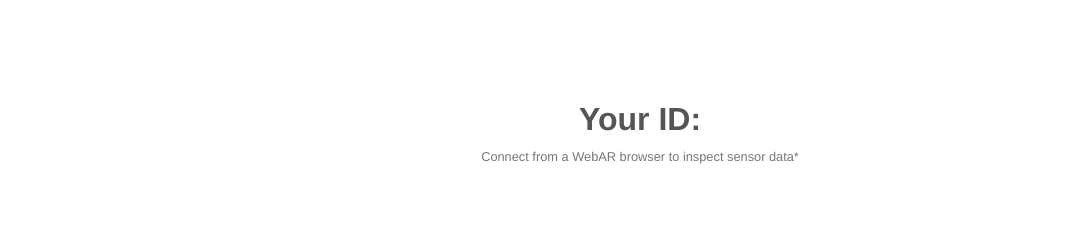
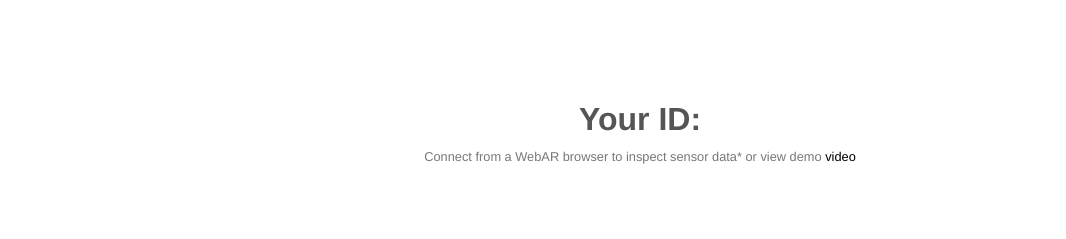
Before and after one commit to pwambach/webar-spectator, a website built with webpack: page index.html in a window 1280 px wide. Shown: the top 239 px of the page, without its empty margins (0-1066 px from the left). Built offline with nearby package versions, Linux system fonts and the light colour scheme; animation ran at ten frames a second; what p2p-client, three-orbit-controls would draw is missing.

Commit message:
add demo video link in subtitle

```diff
--- a/index.html
+++ b/index.html
@@ -58,7 +58,7 @@
 <body>
   <div id="header">
     <h1 id="title">WebAR Spectator</h1>
-    <h2 id="subtitle">Connect from a WebAR browser to inspect sensor data*</h2>
+    <h2 id="subtitle">Connect from a WebAR browser to inspect sensor data* or view demo <a href="https://youtu.be/RyP7H7sr_Ww">video</a></h2>
   </div>
   <div id="container">
     <div id="info">*send serverless via WebRTC | supports pose data for <a href="https://github.com/google-ar/WebARonARCore">ARCore</a>/<a href="https://github.com/google-ar/WebARonARKit">ARKit</a> plus depth data with <a href="https://github.com/google-ar/WebARonTango">Tango</a><br />&nbsp;friday research project by <a href="https://twitter.com/phil_osophie">@phil_osophie</a> at <a href="https://www.ubilabs.net/">ubilabs</a> – view <a href="https://github.com/pwambach/webar-spectator">code</a></div>
```
